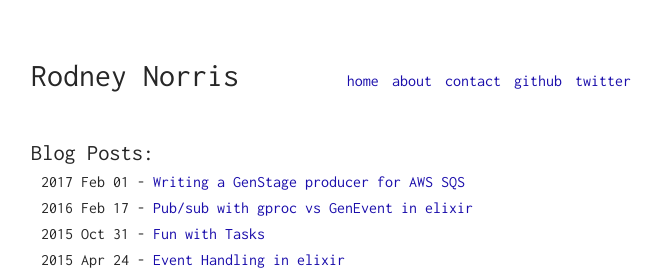
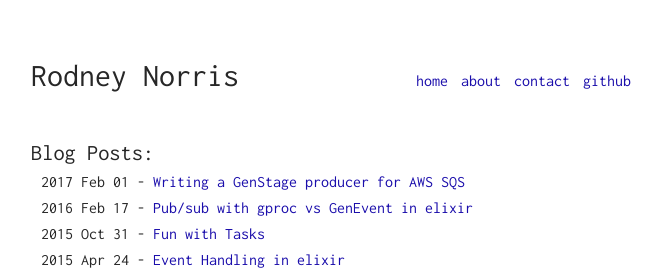
Before and after one commit to TattdCodeMonkey/TattdCodeMonkey.github.io, a Jekyll site: the page built from index.html, in a window 1280 px wide. Shown: the top 270 px of the page, without its empty margins (309-971 px from the left). Built offline with Jekyll 4.4.1, drawn with Linux system fonts in a browser that asks for light colours; comment, search, counter and statistics services are not loaded.

Commit message:
Remove twitter from header

```diff
--- a/_data/navigation.yml
+++ b/_data/navigation.yml
@@ -9,6 +9,3 @@
 
 - title: github
   url: https://github.com/tattdcodemonkey
-
-- title: twitter
-  url: https://twitter.com/tattdcodemonkey
```
